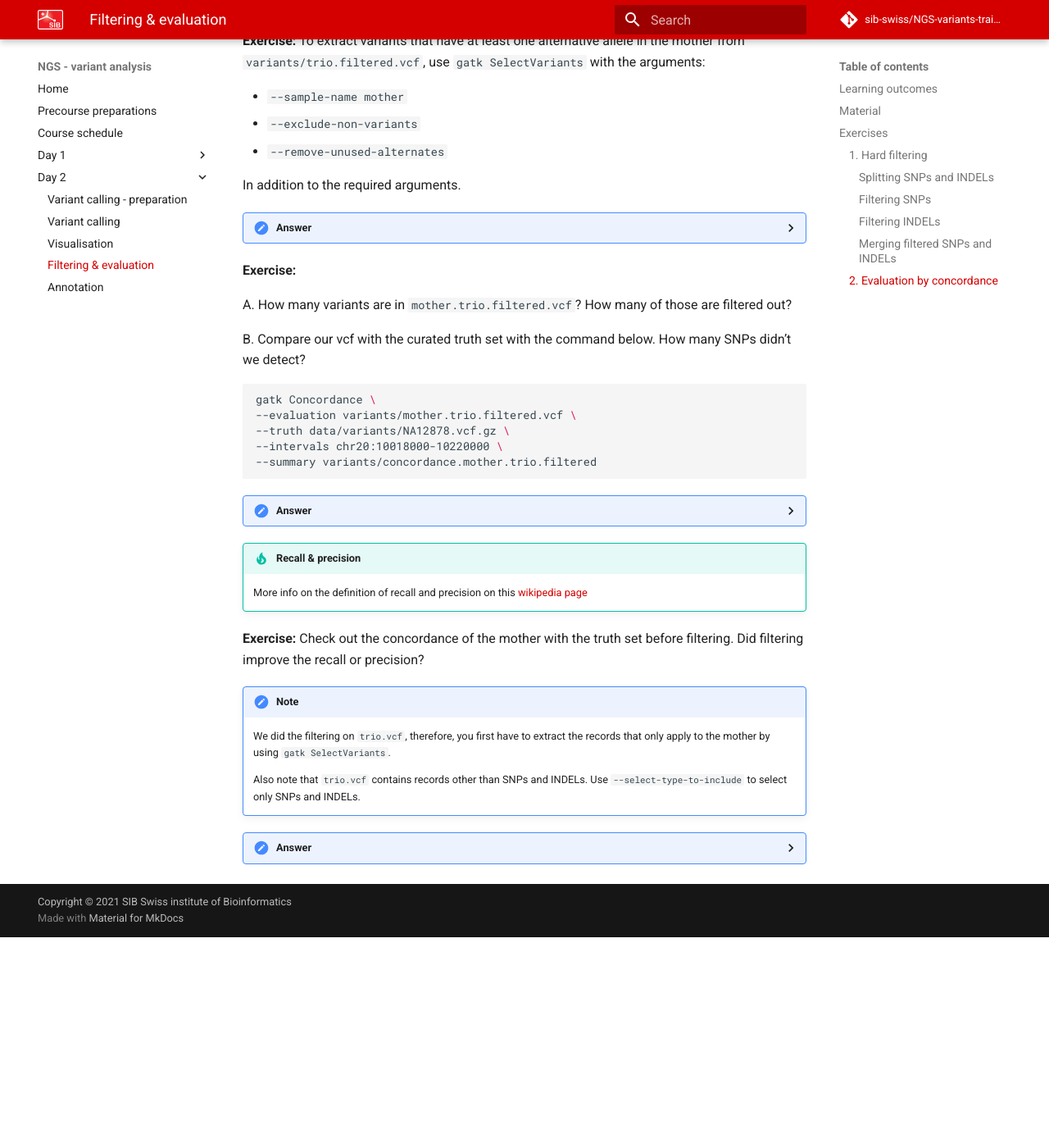
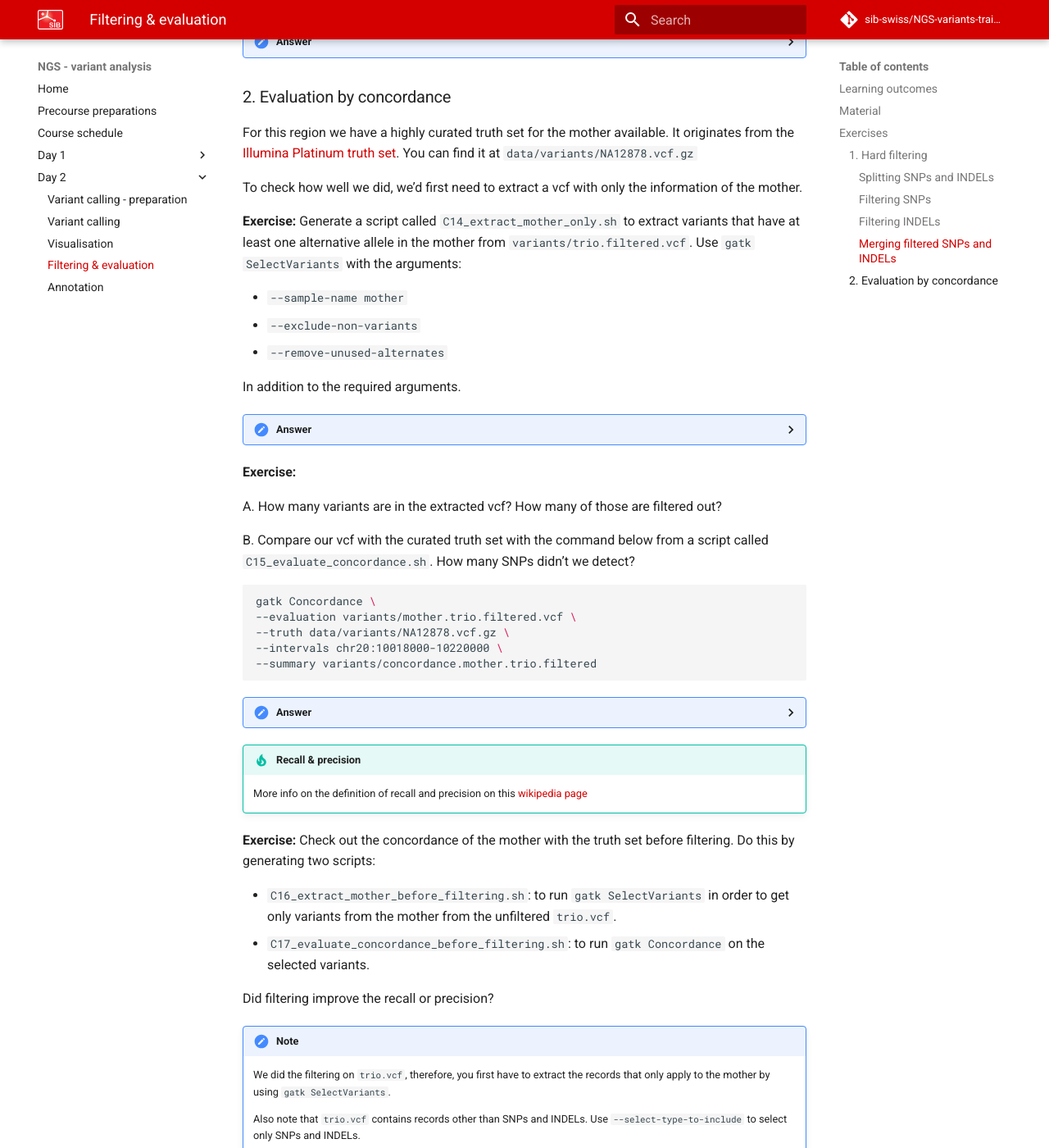
Before and after one commit to sib-swiss/NGS-variants-training, an MkDocs documentation site: the page built from docs/day2/filtering_evaluation.md, in a window 1280 px wide and 1400 px high, scrolled down 2921 px. Shown: the whole window at 82% size. Built offline with MkDocs 1.6.1 and Material for MkDocs 9.7.7, drawn with Linux system fonts in a browser that asks for light colours; comment, search, counter and statistics services are not loaded; the version menu is left out; before the commit the page ends 4064 px from its top, so only the background shows below that; some of the changed text lies outside the part shown.

Commit message:
script numbering for filtering and annotation

````diff
--- a/docs/day2/filtering_evaluation.md
+++ b/docs/day2/filtering_evaluation.md
@@ -21,7 +21,7 @@
 
 #### Splitting SNPs and INDELs
 
-First, filtering thresholds are usually different for SNPs and INDELs. You can extract all the SNP records in our trio vcf like this:
+First, filtering thresholds are usually different for SNPs and INDELs. Therefore, we will split `trio.vcf` into two vcfs, one containg only SNPs, and one containing only INDELs. You can extract all the SNP records in our trio vcf like this:
 
 ```sh
 cd ~/workdir
@@ -34,19 +34,38 @@
 
 **Exercise:** Check out the [documentation of `gatk SelectVariants`](https://gatk.broadinstitute.org/hc/en-us/articles/360037055952-SelectVariants), and:
 
-* Figure out what you'll need to fill in at `--select-type-to-include` if you want to select only INDELS.
-* Generate a vcf with only the SNPs and a second vcf with only the INDELs from `trio.vcf`.
+* Figure out what you'll need to write at `--select-type-to-include` if you want to select only INDELS.
+* Make a script (named `C09_select_SNPs.sh`) to generate a vcf with only the SNPs
+* Make a script (named `C10_select_INDELs.sh`) to generate a second vcf with only the INDELs from `trio.vcf`.
 
 ??? done "Answer"
     You will need to fill in `INDEL` at `--select-type-to-include` to filter for INDELs.
 
-    To get the SNPs you can run the command above. To get the INDELs you'll need to change `--select-type-to-include` to `INDEL`:
+    To get the SNPs you can run the command above:
 
-    ```sh
+    ```sh title="C09_select_SNPs.sh"
+    #!/usr/bin/env bash
+
+    cd ~/workdir
+
     gatk SelectVariants \
-    --variant variants/trio.vcf \
+    --variant results/variants/trio.vcf \
+    --select-type-to-include SNP \
+    --output results/variants/trio.SNP.vcf
+    ```
+
+    To get the INDELs you'll need to change `--select-type-to-include` to `INDEL`:
+
+    ```sh title="C10_select_INDELs.sh"
+    #!/usr/bin/env bash
+
+    cd ~/workdir
+
+    gatk SelectVariants \
+    --variant results/variants/trio.vcf \
     --select-type-to-include INDEL \
-    --output variants/trio.INDEL.vcf
+    --output results/variants/trio.INDEL.vcf
+
     ```
 
 #### Filtering SNPs
@@ -56,17 +75,17 @@
 ```sh
 gatk VariantFiltration \
 --variant variants/trio.SNP.vcf \
---filter-expression "QD < 2.0" --filter-name "QD2" \
---filter-expression "QUAL < 30.0" --filter-name "QUAL30" \
---filter-expression "SOR > 3.0" --filter-name "SOR3" \
---filter-expression "FS > 60.0" --filter-name "FS60" \
---filter-expression "MQ < 40.0" --filter-name "MQ40" \
---filter-expression "MQRankSum < -12.5" --filter-name "MQRankSum-12.5" \
+--filter-expression "QD < 2.0"              --filter-name "QD2" \
+--filter-expression "QUAL < 30.0"           --filter-name "QUAL30" \
+--filter-expression "SOR > 3.0"             --filter-name "SOR3" \
+--filter-expression "FS > 60.0"             --filter-name "FS60" \
+--filter-expression "MQ < 40.0"             --filter-name "MQ40" \
+--filter-expression "MQRankSum < -12.5"     --filter-name "MQRankSum-12.5" \
 --filter-expression "ReadPosRankSum < -8.0" --filter-name "ReadPosRankSum-8" \
 --output variants/trio.SNP.filtered.vcf
 ```
 
-**Exercise:** Run the filtering command above. Did it affect the number of records in the vcf?
+**Exercise:** Run the filtering command above in a script called `C11_filter_SNPs.sh`. Did it affect the number of records in the vcf?
 
 !!! hint
     You can check out the number of records in a vcf with:
@@ -76,6 +95,25 @@
     ```
 
 ??? done "Answer"
+    Your script:
+
+    ```sh title="C11_filter_SNPs.sh"
+    #!/usr/bin/env bash
+
+    cd ~/workdir/results/variants
+
+    gatk VariantFiltration \
+    --variant trio.SNP.vcf \
+    --filter-expression "QD < 2.0"              --filter-name "QD2" \
+    --filter-expression "QUAL < 30.0"           --filter-name "QUAL30" \
+    --filter-expression "SOR > 3.0"             --filter-name "SOR3" \
+    --filter-expression "FS > 60.0"             --filter-name "FS60" \
+    --filter-expression "MQ < 40.0"             --filter-name "MQ40" \
+    --filter-expression "MQRankSum < -12.5"     --filter-name "MQRankSum-12.5" \
+    --filter-expression "ReadPosRankSum < -8.0" --filter-name "ReadPosRankSum-8" \
+    --output trio.SNP.filtered.vcf
+    ```
+
     There are no differences in the number of records:
 
     ```sh
@@ -111,14 +149,14 @@
 ```sh
 gatk VariantFiltration \
 --variant variants/trio.INDEL.vcf \
---filter-expression "QD < 2.0" --filter-name "QD2" \
---filter-expression "QUAL < 30.0" --filter-name "QUAL30" \
---filter-expression "FS > 200.0" --filter-name "FS200" \
---filter-expression "ReadPosRankSum < -20.0" --filter-name "ReadPosRankSum-20" \
+--filter-expression "QD < 2.0"                  --filter-name "QD2" \
+--filter-expression "QUAL < 30.0"               --filter-name "QUAL30" \
+--filter-expression "FS > 200.0"                --filter-name "FS200" \
+--filter-expression "ReadPosRankSum < -20.0"    --filter-name "ReadPosRankSum-20" \
 --output variants/trio.INDEL.filtered.vcf
 ```
 
-**Exercise:** Run the command and figure out how many variants are filtered out.
+**Exercise:** Run the command from a script called `C12_filter_INDELs.sh` and figure out how many variants are filtered out.
 
 !!! hint
     You can use this command from the answer to the previous exercise:
@@ -130,6 +168,25 @@
     to see how many INDELs were filtered out.
 
 ??? done "Answer"
+
+    Your script:
+
+    ```sh title="C12_filter_INDELs.sh"
+    #!/usr/bin/env bash
+
+    cd ~/workdir/results/variants
+
+    gatk VariantFiltration \
+    --variant trio.INDEL.vcf \
+    --filter-expression "QD < 2.0"                  --filter-name "QD2" \
+    --filter-expression "QUAL < 30.0"               --filter-name "QUAL30" \
+    --filter-expression "FS > 200.0"                --filter-name "FS200" \
+    --filter-expression "ReadPosRankSum < -20.0"    --filter-name "ReadPosRankSum-20" \
+    --output trio.INDEL.filtered.vcf
+    ```
+
+    And check out the contents of the `FILTER` column:
+
     ```sh
     grep -v "^#" variants/trio.INDEL.filtered.vcf | cut -f 7 | sort | uniq -c
     ```
@@ -148,12 +205,27 @@
 
 ```sh
 gatk MergeVcfs \
---INPUT variants/trio.SNP.filtered.vcf \
---INPUT variants/trio.INDEL.filtered.vcf \
---OUTPUT variants/trio.filtered.vcf
+--INPUT <input1.vcf> \
+--INPUT <input2.vcf> \
+--OUTPUT <merged.vcf>
 ```
 
-**Exercise:** Run the command to merge the vcfs.
+**Exercise:** Run this command from a script called `C13_merge_filtered.sh` to merge the vcfs (`trio.SNP.filtered.vcf` and `trio.INDEL.filtered.vcf`).
+
+??? done "Answer"
+
+    ```sh title="C13_merged_filtered.sh"
+    #!/usr/bin/env bash
+
+    cd ~/workdir/results/variants
+
+    gatk MergeVcfs \
+    --INPUT trio.SNP.filtered.vcf \
+    --INPUT trio.INDEL.filtered.vcf \
+    --OUTPUT trio.filtered.vcf
+
+    ```
+
 
 ### 2. Evaluation by concordance
 
@@ -161,7 +233,7 @@
 
 To check how well we did, we'd first need to extract a vcf with only the information of the mother.
 
-**Exercise:** To extract variants that have at least one alternative allele in the mother from `variants/trio.filtered.vcf`, use `gatk SelectVariants` with the arguments:
+**Exercise:** Generate a script called `C14_extract_mother_only.sh` to extract variants that have at least one alternative allele in the mother from `variants/trio.filtered.vcf`. Use `gatk SelectVariants` with the arguments:
 
 * `--sample-name mother`
 * `--exclude-non-variants`
@@ -170,20 +242,24 @@
 In addition to the required arguments.
 
 ??? done "Answer"
-    ```sh
+    ```sh title="C14_extract_mother_only.sh"
+    #!/usr/bin/env bash
+
+    cd ~/workdir/results/variants
+
     gatk SelectVariants \
-    --variant variants/trio.filtered.vcf \
+    --variant trio.filtered.vcf \
     --sample-name mother \
     --exclude-non-variants \
     --remove-unused-alternates \
-    --output variants/mother.trio.filtered.vcf
+    --output mother.trio.filtered.vcf
     ```
 
 **Exercise:**
 
-A. How many variants are in `mother.trio.filtered.vcf`? How many of those are filtered out?
+A. How many variants are in the extracted vcf? How many of those are filtered out?
 
-B. Compare our vcf with the curated truth set with the command below. How many SNPs didn't we detect?
+B. Compare our vcf with the curated truth set with the command below from a script called `C15_evaluate_concordance.sh`. How many SNPs didn't we detect?
 
 ```sh
 gatk Concordance \
@@ -210,7 +286,21 @@
 
     So two records were filtered out, based on the Symmetric Odds Ratio (issues with strand bias).
 
-    Check out the output of `gatk Concordance` with `cat`:
+    Your script to evaluate the concordance:
+
+    ```sh title="evaluate_concordance.sh"
+    #!/usr/bin/env bash
+
+    cd ~/workdir/results
+
+    gatk Concordance \
+    --evaluation variants/mother.trio.filtered.vcf \
+    --truth data/variants/NA12878.vcf.gz \
+    --intervals chr20:10018000-10220000 \
+    --summary variants/concordance.mother.trio.filtered
+    ```
+
+    Check out the output with `cat`:
 
     ```sh
     cat variants/concordance.mother.trio.filtered
@@ -229,7 +319,12 @@
 !!! tip "Recall & precision"
     More info on the definition of recall and precision on this [wikipedia page](https://en.wikipedia.org/wiki/Precision_and_recall)
 
-**Exercise:** Check out the concordance of the mother with the truth set before filtering. Did filtering improve the recall or precision?
+**Exercise:** Check out the concordance of the mother with the truth set before filtering. Do this by generating two scripts:
+
+- `C16_extract_mother_before_filtering.sh`: to run `gatk SelectVariants` in order to get only variants from the mother from the unfiltered `trio.vcf`.
+- `C17_evaluate_concordance_before_filtering.sh`: to run `gatk Concordance` on the selected variants.
+
+ Did filtering improve the recall or precision?
 
 !!! note
     We did the filtering on `trio.vcf`, therefore, you first have to extract the records that only apply to the mother by using `gatk SelectVariants`.
@@ -240,25 +335,35 @@
 
     First select only SNPs and INDELs from the mother from the unfiltered vcf:
 
-    ```sh
+    ```sh title="C16_extract_mother_before_filtering.sh"
+    #!/usr/bin/env bash
+
+    cd ~/workdir/results/variants
+
     gatk SelectVariants \
-    --variant variants/trio.vcf \
+    --variant trio.vcf \
     --sample-name mother \
     --exclude-non-variants \
     --remove-unused-alternates \
     --select-type-to-include INDEL \
     --select-type-to-include SNP \
-    --output variants/mother.trio.vcf
+    --output mother.trio.vcf
+
     ```
 
     Get the concordance with the truth set:
 
-    ```sh
+    ```sh title="C17_evaluate_concordance_before_filtering.sh"
+    #!/usr/bin/env bash
+
+    cd ~/workdir/results
+
     gatk Concordance \
     --evaluation variants/mother.trio.vcf \
     --truth data/variants/NA12878.vcf.gz \
     --intervals chr20:10018000-10220000 \
     --summary variants/concordance.mother.trio
+
     ```
 
     Which gives:
````
Also changed, not shown: docs/day2/annotation.md (+19 -3 lines), 6 other files.
